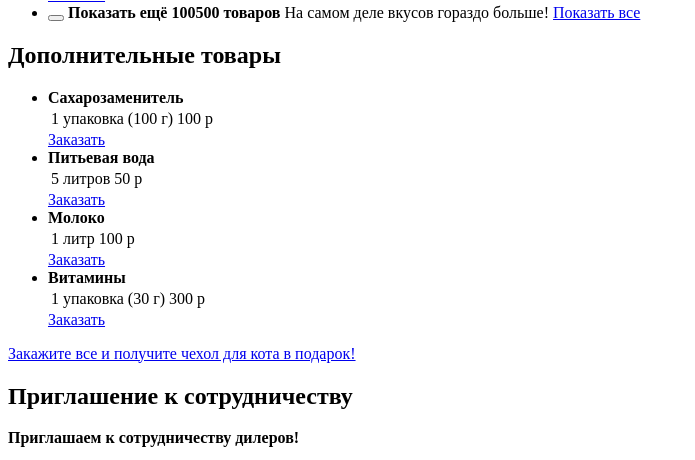
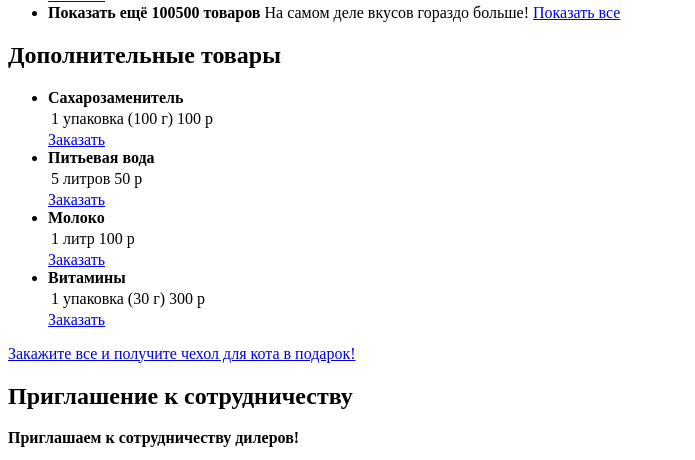
Before and after one commit to dashqa/cat-energy, a website: page source/catalog.html in a window 1280 px wide. Shown: the part 968-1428 px from the top of the page, without its empty margins (0-695 px from the left). Drawn offline with Linux system fonts and the light colour scheme.

Commit message:
разметка всех страниц

```diff
--- a/source/catalog.html
+++ b/source/catalog.html
@@ -185,7 +185,6 @@
             <a href="#" class="product__btn btn btn--grey">Заказать</a>
           </li>
           <li class="product__item show-more">
-            <button class="show-more__icon" type="button" aria-label="Показать все"></button>
             <strong class="show-more__subtitle">Показать ещё 100500 товаров</strong>
             <span class="show-more__text">На самом деле вкусов гораздо больше!</span>
             <a href="#" class="show-more__link">Показать все</a>
```
Also changed, not shown: source/index.html (+0 -1 lines), source/form.html (line endings or trailing spaces).
